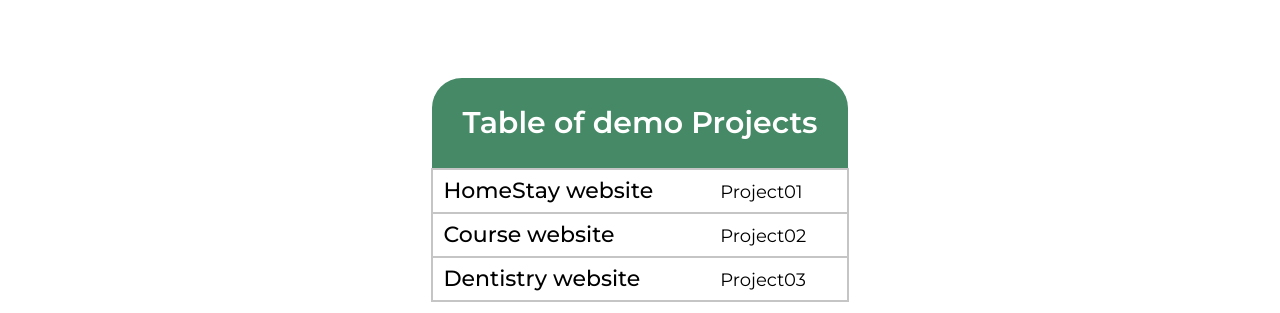
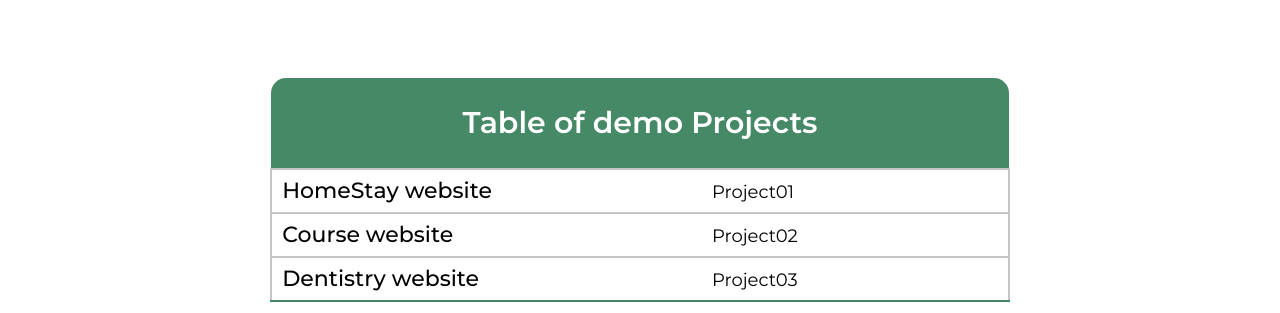
Before and after one commit to DgHung23/My-CV, a plain HTML site: page index.html in a window 1280 px wide. Shown: the part 2073-2386 px from the top of the page. Drawn offline with Linux system fonts and the light colour scheme.

Commit message:
update project

```diff
--- a/assets/CSS/styles.css
+++ b/assets/CSS/styles.css
@@ -194,7 +194,7 @@ button {
 
 .projects__table{
 
-    border-radius: 30px 30px 0 0;
+    border-radius: 15px 15px 0 0;
     background-color: var(--mainColor);
     padding: 30px;
 
@@ -213,7 +213,11 @@ button {
     font-weight: normal;
     font-size: 18px;
     color: black;
-    padding: 10px;
+    padding: 22px 200px 22px 200px;
+}
+
+table tr{
+    transition: 0.5s ease;
 }
 
 table tr:hover{
@@ -222,4 +226,5 @@ table tr:hover{
 
 tbody{
     border: #c5c5c5 solid 2px;
+    border-bottom: var(--mainColor) solid 2px;
 }
```
